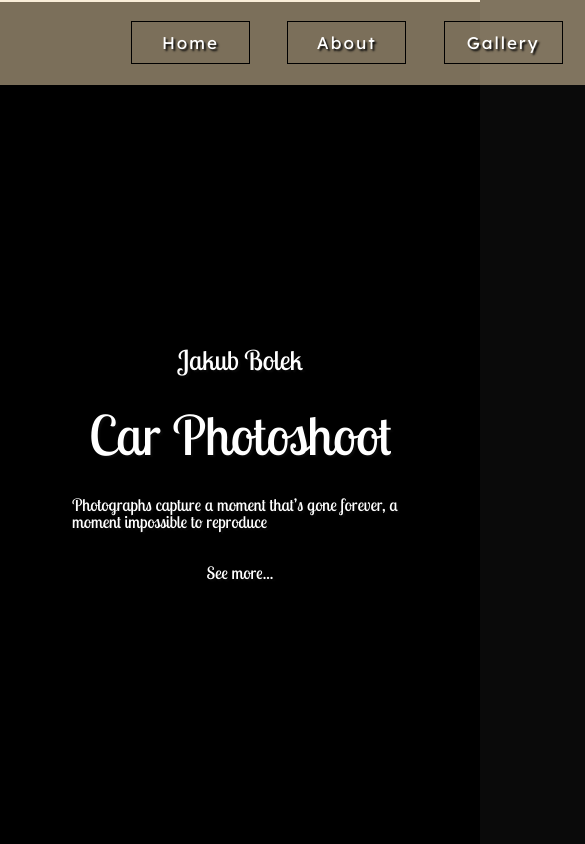
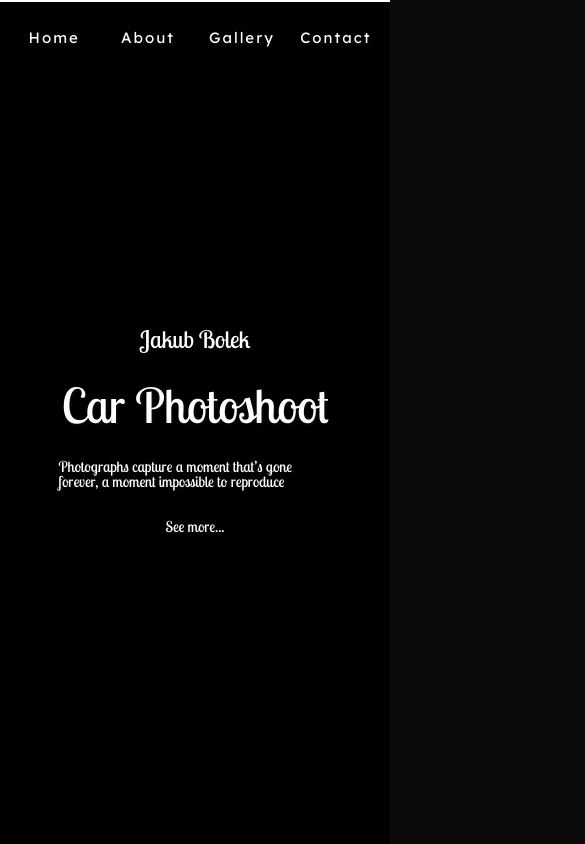
Before and after one commit to MateuszJankowski02/BolekPortfolio, a Nuxt app: page / in a window 390 px wide. Shown: the top 844 px of the page, 585 px wide, since content can reach past the window. Built offline with nearby package versions, Linux system fonts and the light colour scheme; no server answers; the database is empty.

Commit message:
Made existing sections and header fully responsive

```diff
--- a/assets/styles/abstracts/_fonts.scss
+++ b/assets/styles/abstracts/_fonts.scss
@@ -4,4 +4,4 @@
 
 $lexend: 'Lexend', sans-serif;
 $lobsterTwo: 'Lobster Two', sans-serif;
-$fontBase: clamp(17px,2vw,26px);
+$fontBase: clamp(15px,3vw,26px);
--- a/assets/styles/layout/_section.scss
+++ b/assets/styles/layout/_section.scss
@@ -2,9 +2,8 @@
 
 .section{
     background-color: black;
-    height: calc(fit-content);
-    min-height: 110vh;
-    min-width: 480px;
+    height: fit-content;
+    min-height: 102vh;
     width: 100%;
     padding-block:5rem;
     overflow: hidden;
--- a/components/Header.vue
+++ b/components/Header.vue
@@ -17,10 +17,10 @@
     @use '../assets/styles/abstracts' as *;
     .header{
         position: absolute;
-        min-width: 50rem;
         width: 100%;
         height: 5rem;
-        background-color: rgba(wheat, 0.5);
+        padding-inline: 1rem;
+        //background-color: rgba(wheat, 0.5);
         display: flex;
         font-family: $lexend;
     }
@@ -28,10 +28,9 @@
         width: 100%;
         display: flex;
         flex-direction: row;
-        flex-wrap: wrap;
+        flex-wrap: nowrap;
         align-items: center;
         justify-content: center;
-        gap: 2.2rem;
-        margin-inline: 3rem;
+        gap: clamp(1rem,4vw,3rem);
     }
 </style>
```
